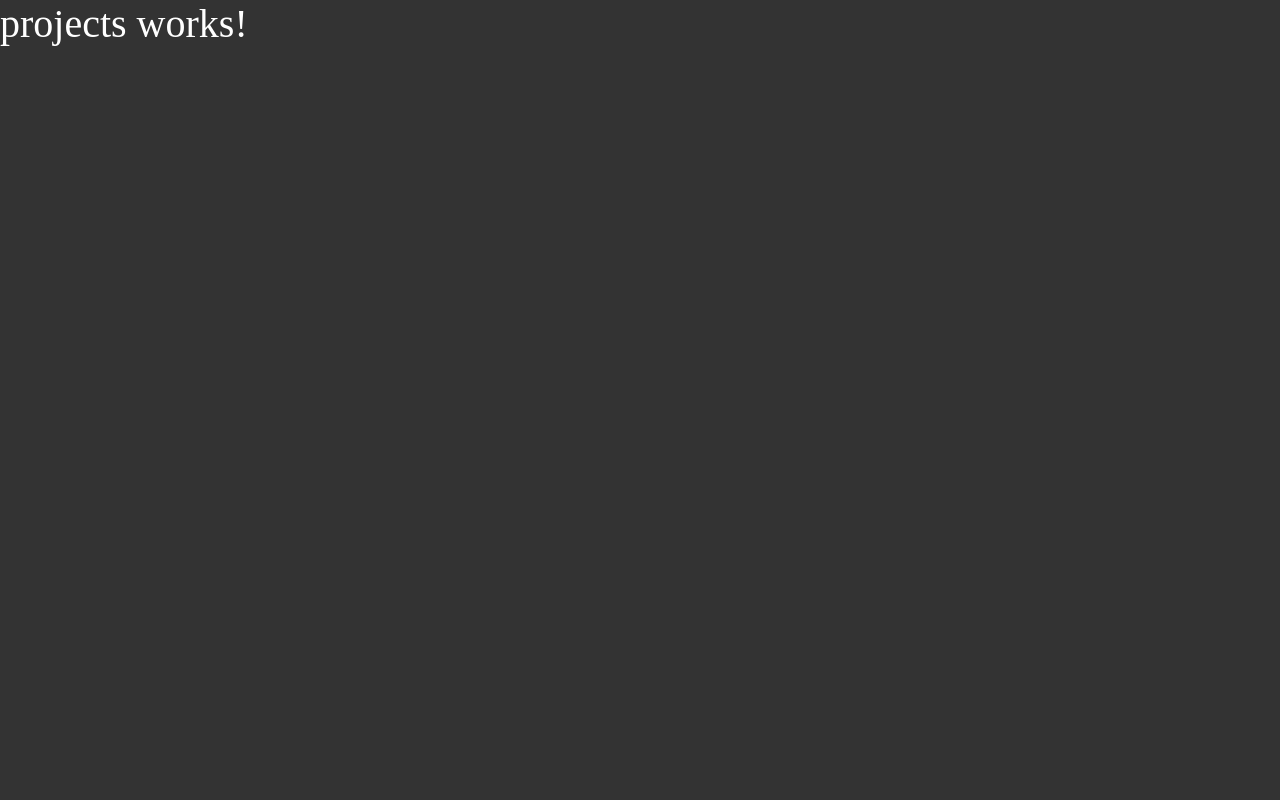
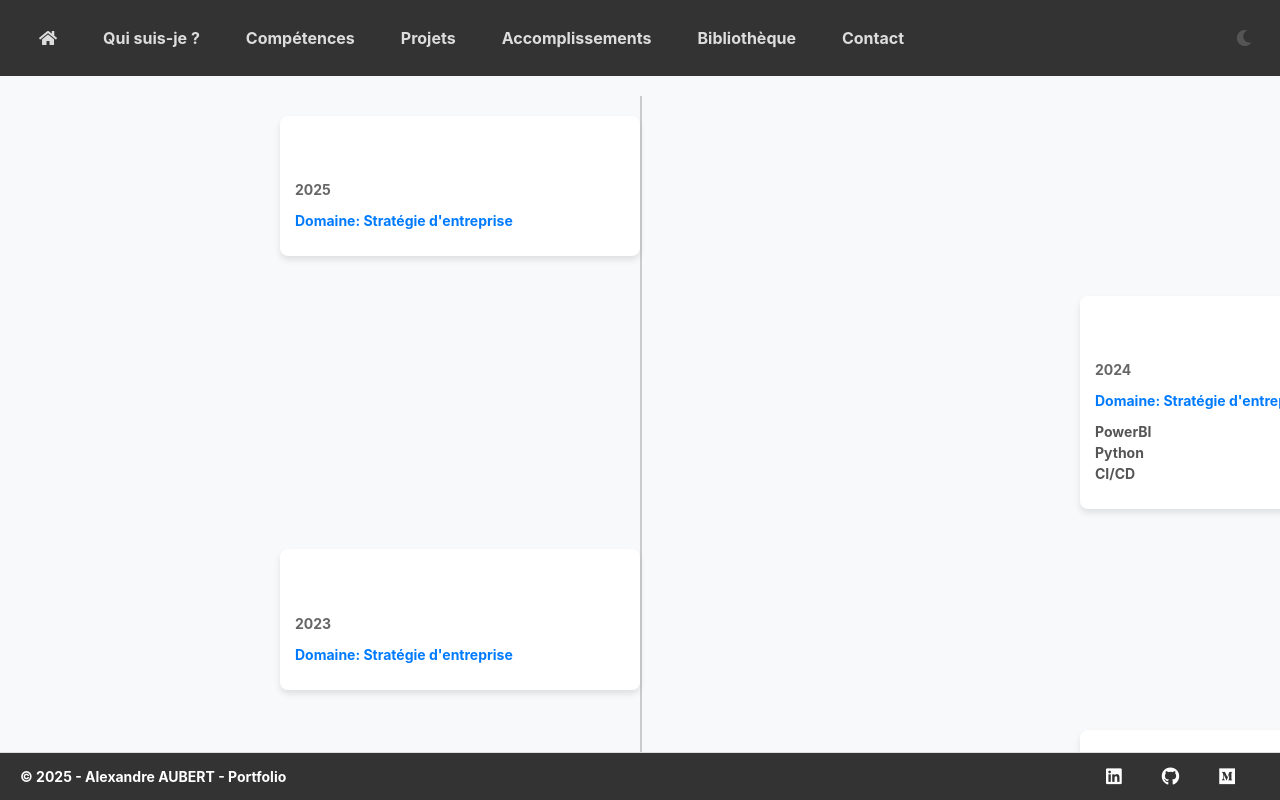
Before and after one commit to aubertaa/portfolio, an Angular app: page /projets in a window 1280 px wide. Built offline with nearby package versions, Linux system fonts and the light colour scheme; a web font is replaced by a local one.

Commit message:
first projects descr

```diff
--- a/src/app/pages/projects/projects.component.html
+++ b/src/app/pages/projects/projects.component.html
@@ -1 +1,24 @@
-<h1>projects works!</h1>
+<div class="layout">
+  <app-header></app-header>
+
+
+
+  <div class="timeline-container">
+  <div class="timeline">
+    <div class="timeline-item" *ngFor="let project of getProjects(); let i = index">
+      <div class="timeline-content" [ngClass]="{'left': i % 2 === 0, 'right': i % 2 !== 0}">
+        <h3 class="timeline-title">{{ project.title }}</h3>
+        <p class="timeline-date">{{ project.date }}</p>
+        <p class="timeline-domain">Domaine: {{ project.domaine }}</p>
+        <ul class="timeline-competencies" *ngIf="project.involved_competencies.length">
+          <li *ngFor="let competency of project.involved_competencies">{{ competency }}</li>
+        </ul>
+        <p class="timeline-description" *ngIf="project.description">{{ project.description }}</p>
+      </div>
+    </div>
+  </div>
+</div>
+    <app-footer></app-footer>
+
+
+</div>
--- a/src/app/pages/projects/projects.component.scss
+++ b/src/app/pages/projects/projects.component.scss
@@ -0,0 +1,104 @@
+
+  .timeline-container {
+    padding: 20px;
+    background-color: #f8f9fa;
+  }
+
+  .timeline {
+    display: flex;
+    flex-direction: column;
+    position: relative;
+    max-width: 800px;
+    margin: 0 auto;
+  }
+
+  .timeline::before {
+    content: '';
+    position: absolute;
+    top: 0;
+    bottom: 0;
+    left: 50%;
+    width: 2px;
+    background: #ccc;
+  }
+
+  .timeline-item {
+    display: flex;
+    justify-content: flex-end;
+    position: relative;
+    margin: 20px 0;
+  }
+
+  .timeline-item .timeline-content {
+    width: 45%;
+    background: #fff;
+    padding: 15px;
+    border-radius: 8px;
+    box-shadow: 0 4px 6px rgba(0, 0, 0, 0.1);
+    position: relative;
+  }
+
+  .timeline-item .timeline-content.left {
+    left: -50%;
+  }
+
+  .timeline-item .timeline-content.right {
+    right: -50%;
+  }
+
+  .timeline-content::after {
+    content: '';
+    position: absolute;
+    width: 0;
+    height: 0;
+    top: 15px;
+    transform: translateY(-50%);
+  }
+
+  .timeline-content.left::after {
+    right: -10px;
+    border-width: 10px;
+    border-style: solid;
+    border-color: transparent transparent transparent #fff;
+  }
+
+  .timeline-content.right::after {
+    left: -10px;
+    border-width: 10px;
+    border-style: solid;
+    border-color: transparent #fff transparent transparent;
+  }
+
+  .timeline-title {
+    font-size: 18px;
+    font-weight: bold;
+    margin-bottom: 5px;
+  }
+
+  .timeline-date {
+    font-size: 14px;
+    color: #666;
+    margin-bottom: 10px;
+  }
+
+  .timeline-domain {
+    font-size: 14px;
+    color: #007bff;
+    margin-bottom: 10px;
+  }
+
+  .timeline-competencies {
+    list-style: none;
+    padding: 0;
+    margin: 0 0 10px 0;
+  }
+
+  .timeline-competencies li {
+    font-size: 14px;
+    color: #555;
+  }
+
+  .timeline-description {
+    font-size: 14px;
+    color: #333;
+  }
--- a/src/app/services/projects.service.ts
+++ b/src/app/services/projects.service.ts
@@ -11,13 +11,15 @@ export class ProjectsService {
 
     return [
       {
-        title: 'Définition / implémentation d\'une politique et une stratégie de tests',
-        date: '2015',
+        title: 'Réorganisation d\'équipes en 3 pôles de développement',
+        date: '2025',
         domaine: 'Stratégie d\'entreprise',
         involved_competencies: [
           "",
           ""
         ],
+        image: '',
+        document: '',
         description: ''
       },
       {
@@ -25,39 +27,12 @@ export class ProjectsService {
         date: '2024',
         domaine: 'Stratégie d\'entreprise',
         involved_competencies: [
-          "",
-          ""
+          "PowerBI",
+          "Python",
+          "CI/CD"
         ],
-        description: ''
-      },
-      {
-        title: 'Déploiement de l\'intégration continue',
-        date: '2017 - 2018',
-        domaine: 'Stratégie d\'entreprise',
-        involved_competencies: [
-          "",
-          ""
-        ],
-        description: ''
-      },
-      {
-        title: 'Suivi / dashboarding des coûts cloud',
-        date: '2022',
-        domaine: 'Stratégie d\'entreprise',
-        involved_competencies: [
-          "",
-          ""
-        ],
-        description: ''
-      },
-      {
-        title: 'Réorganisation d\'équipes en 3 pôles de développement',
-        date: '2022 - 2025',
-        domaine: 'Stratégie d\'entreprise',
-        involved_competencies: [
-          "",
-          ""
-        ],
+        image: '',
+        document: '',
         description: ''
       },
       {
@@ -68,76 +43,9 @@ export class ProjectsService {
           "",
           ""
         ],
+        image: '',
+        document: '',
         description: ''
-      },
-      {
-        title: 'Automatisation de tests de non régression d\'interfaces',
-        date: '2018',
-        domaine: 'Tests logiciels',
-        involved_competencies: [
-          "",
-          ""
-        ],
-        description: ''
-      },
-      {
-        title: 'Automatisation de tests de non régression API de données analytics',
-        date: '2016',
-        domaine: 'Tests logiciels',
-        involved_competencies: [
-          "",
-          ""
-        ],
-        description: ''
-      },
-      {
-        title: 'Automatisation de tests de non régression client lourd / Add-In Excel',
-        date: '2014',
-        domaine: 'Tests logiciels',
-        involved_competencies: [
-          "",
-          ""
-        ],
-        description: ''
-      },
-      {
-        title: 'Automatisation de tests de non régression backend de stockage de données dans le cloud',
-        date: '2009',
-        domaine: 'Tests logiciels',
-        involved_competencies: [
-          "",
-          ""
-        ],
-        description: ''
-      },
-      {
-        title: 'HitMaker',
-        date: '2020',
-        domaine: 'Développement',
-        involved_competencies: [
-          "",
-          ""
-        ],
-        description: 'Génération de jeux de données de tests aléatoires, simulation de données réelles.'
-      },
-      {
-        title: 'MaCaveAMoi',
-        date: '2019',
-        domaine: 'Développement',
-        involved_competencies: [
-          "QuasarJS",
-          "Alexa Skills"
-        ],
-        description: 'Logiciel de gestion de cave en ligne : disponible sur le web, mobile (Android Play Store) et sur Alexa.'
-      },
-      {
-        title: 'VolatileEC2',
-        date: '2022',
-        domaine: 'Développement',
-        involved_competencies: [
-          "AWS"
-        ],
-        description: 'Environnement pédagogique en InfraAsCode utilisé pour la formation des alternants aux pratiques et outils de la CI et DevOps. Déploiement d\'une infrastructure de développement logiciel en un clic.'
       },
       {
         title: 'Backoffice utils',
@@ -149,7 +57,129 @@ export class ProjectsService {
           "Gitlab",
           "Sonarqube"
         ],
+        image: '',
+        document: '',
         description: 'Nombreux scripts de backoffice pour automatiser des tâches récurrentes: suppression de projets obsolètes (sonarqube), archivage automatique de repositories / contrôle des expirations de tokens (gitlab), alerting quotidien / hebdomadaire (respect des pratiques ISO27001, surveillance des environnements internes), extraction de données (JIRA, Gitlab, Sonarqube).'
+      },
+      {
+        title: 'Suivi / dashboarding des coûts cloud',
+        date: '2022',
+        domaine: 'Stratégie d\'entreprise',
+        involved_competencies: [
+          "",
+          ""
+        ],
+        image: '',
+        document: '',
+        description: ''
+      },
+      {
+        title: 'VolatileEC2',
+        date: '2022',
+        domaine: 'Développement',
+        involved_competencies: [
+          "AWS"
+        ],
+        image: '',
+        document: '',
+        description: 'Environnement pédagogique en InfraAsCode utilisé pour la formation des alternants aux pratiques et outils de la CI et DevOps. Déploiement d\'une infrastructure de développement logiciel en un clic.'
+      },
+      {
+        title: 'HitMaker',
+        date: '2020',
+        domaine: 'Développement',
+        involved_competencies: [
+          "",
+          ""
+        ],
+        image: '',
+        document: '',
+        description: 'Génération de jeux de données de tests aléatoires, simulation de données réelles.'
+      },
+      {
+        title: 'MaCaveAMoi',
+        date: '2019',
+        domaine: 'Développement',
+        involved_competencies: [
+          "QuasarJS",
+          "Alexa Skills"
+        ],
+        image: '',
+        document: '',
+        description: 'Logiciel de gestion de cave en ligne : disponible sur le web, mobile (Android Play Store) et sur Alexa.'
+      },
+      {
+        title: 'Automatisation de tests de non régression d\'interfaces',
+        date: '2018',
+        domaine: 'Tests logiciels',
+        involved_competencies: [
+          "",
+          ""
+        ],
+        image: '',
+        document: '',
+        description: ''
+      },
+      {
+        title: 'Déploiement de l\'intégration continue',
+        date: '2017',
+        domaine: 'Stratégie d\'entreprise',
+        involved_competencies: [
+          "CI/CD",
+          "DevOps",
+          "Management"
+        ],
+        image: '',
+        document: '',
+        description: ''
+      },
+      {
+        title: 'Automatisation de tests de non régression API de données analytics',
+        date: '2016',
+        domaine: 'Tests logiciels',
+        involved_competencies: [
+          "",
+          ""
+        ],
+        image: '',
+        document: '',
+        description: ''
+      },
+      {
+        title: 'Définition / implémentation d\'une politique et une stratégie de tests',
+        date: '2015',
+        domaine: 'Stratégie d\'entreprise',
+        involved_competencies: [
+          "Management de tests logiciels",
+          "Gestion de projet"
+        ],
+        image: '',
+        document: '',
+        description: 'Proposition, définition et mise en place d\'une politique de test d\'entreprise ou "Comment combiner pratiques de test et Agilité". Définition et implémentation progressive d\'une double stratégie de tests : anticipative pour éviter de nouvelles régressions en production et réactive pour gérer au mieux les régressions déjà présentes en production.'
+      },
+      {
+        title: 'Automatisation de tests de non régression client lourd / Add-In Excel',
+        date: '2014',
+        domaine: 'Tests logiciels',
+        involved_competencies: [
+          "",
+          ""
+        ],
+        image: '',
+        document: '',
+        description: ''
+      },
+      {
+        title: 'Automatisation de tests de non régression backend de stockage de données dans le cloud',
+        date: '2009',
+        domaine: 'Tests logiciels',
+        involved_competencies: [
+          "",
+          ""
+        ],
+        image: '',
+        document: '',
+        description: ''
       }
     ];
 
```
